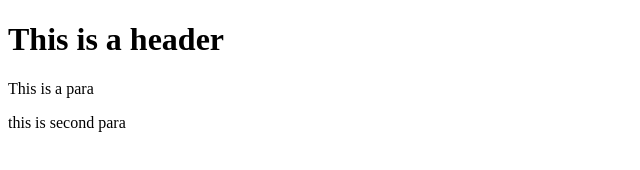
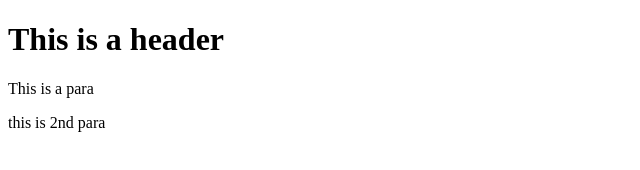
Before and after one commit to brigadierpratap/git-test, a website: page index.html in a window 1280 px wide. Shown: the full height of the page, 0-640 px from the left. Drawn offline with Linux system fonts and the light colour scheme.

Commit message:
Fourth Commit

```diff
--- a/index.html
+++ b/index.html
@@ -4,6 +4,6 @@
   <body>
     <h1>This is a header</h1>
     <p>This is a para</p>
-    <p>this is second para</p>
+    <p>this is 2nd para</p>
   </body>
 </html>
```
Also changed, not shown: package.json (added, +24 -0 lines), 2 other files.
